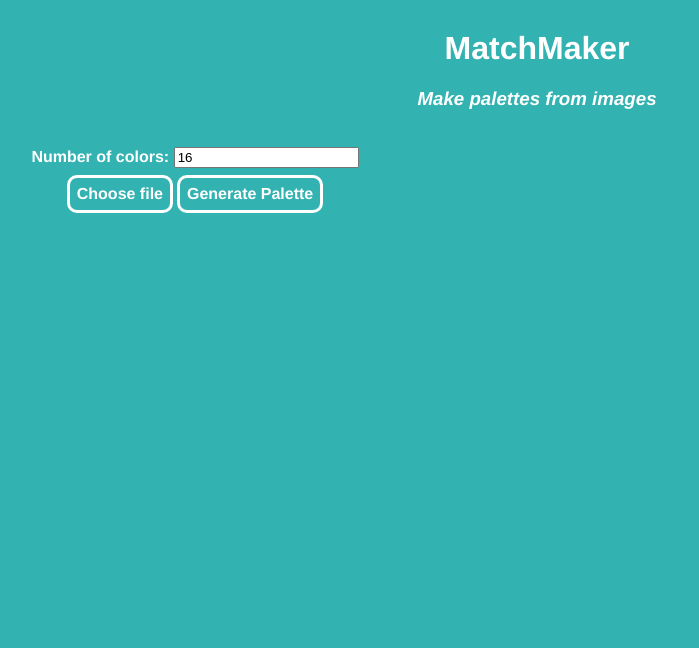
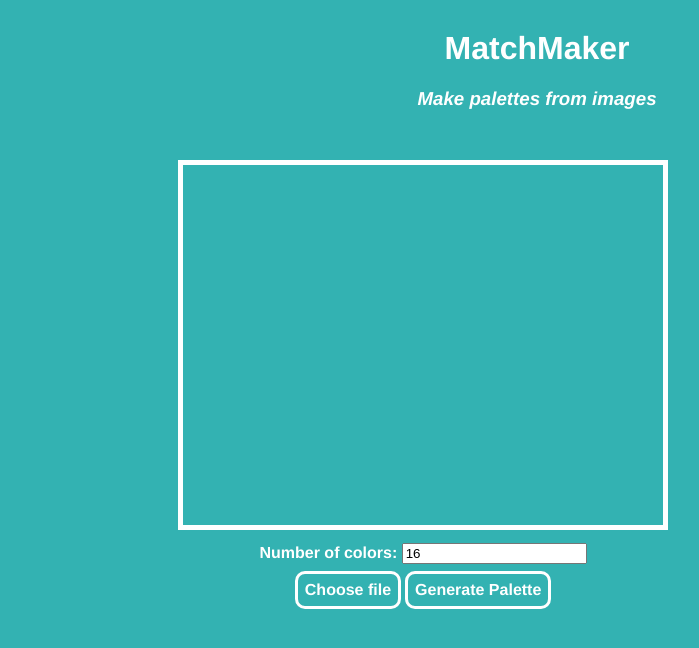
Before and after one commit to firetdev/MatchMaker-ts, a React app in the folder frontend/: page / in a window 1280 px wide. Shown: the top 648 px of the page, without its empty margins (103-802 px from the left). Built offline with nearby package versions, Linux system fonts and the light colour scheme; the HTML template or start-up script is replaced by a standard one.

Commit message:
CSS modifications

```diff
--- a/frontend/src/App.tsx
+++ b/frontend/src/App.tsx
@@ -10,6 +10,7 @@
     <div className="container">
       <h1 id="title">MatchMaker</h1>
       <h3><i>Make palettes from images</i></h3>
+      <br/><br/>
 
       <main>
         <PaletteGenerator onPaletteGenerated={setColors} />
--- a/frontend/src/components/palette-generator.tsx
+++ b/frontend/src/components/palette-generator.tsx
@@ -55,6 +55,7 @@
   return (
     <div id="part1">
       <img ref={imgRef} className="imagedisplay" alt="Preview" width="480" style={{ display: fileLoaded ? 'block' : 'none' }} />
+      <canvas width="480" height="360" style={{ display: !fileLoaded ? 'block' : 'none' }} />
 
       <br/>
       <div className="controls">
--- a/frontend/src/main.css
+++ b/frontend/src/main.css
@@ -27,17 +27,18 @@
   transition: background-color 0.5s;
   cursor: pointer;
 }
-.filename {
-  margin-top: 10px;
+.imagedisplay {
+  outline: 5px solid white;
 }
 #part1 {
   float: left;
-  padding-left: 10%;
+  padding-left: 22%;
 }
 #title {
   margin-top: 30px;
 }
 #palpart {
+  padding-right: 25%;
   display: inline-block;
 }
 .button:hover {
```
